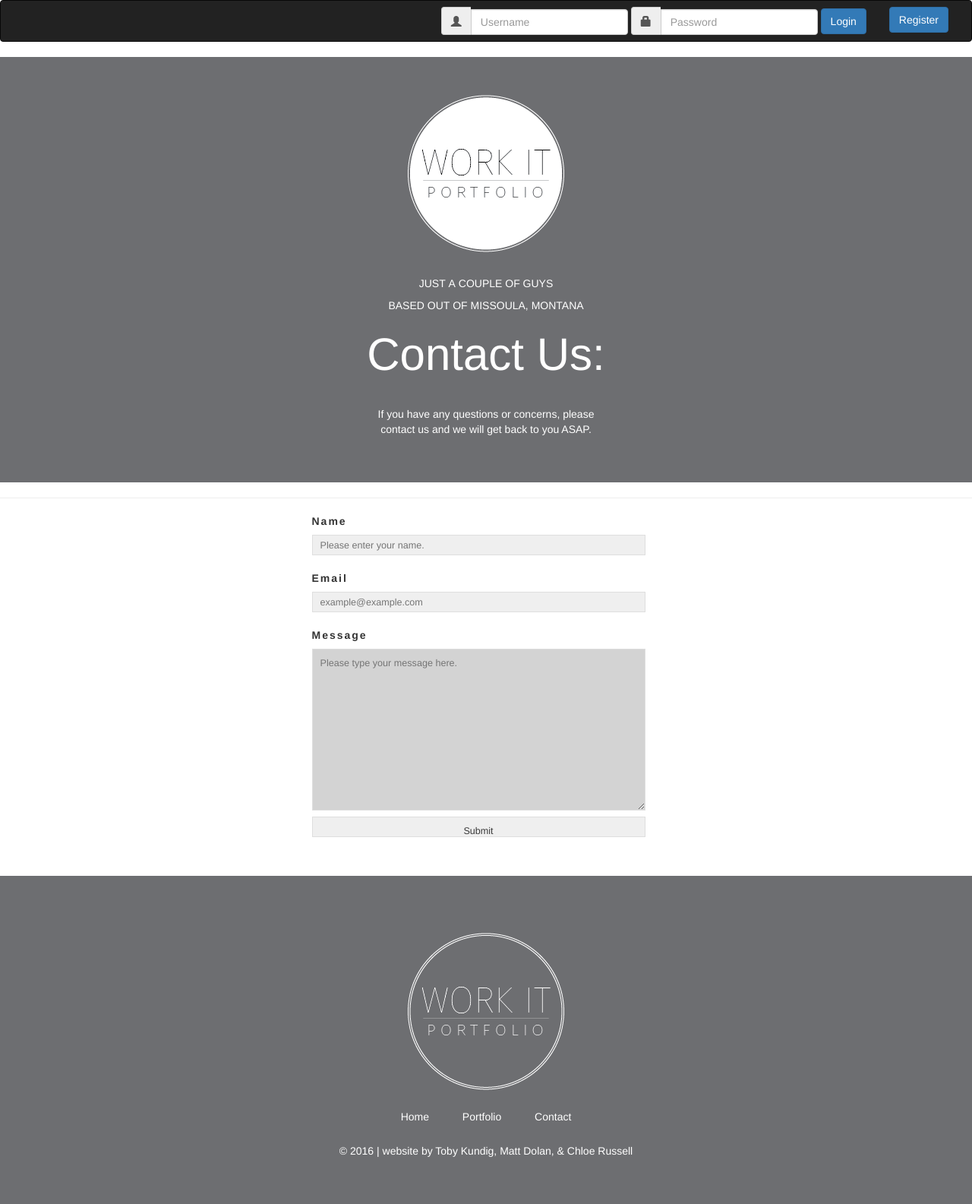
After one commit to TobiasKundig/CSCI491Project, a Django app: page /contact/ in a window 1280 px wide. The commit adds this page. Shown: the whole page at 76% size. Run offline with Django 3.2, Linux system fonts and the light colour scheme; some libraries are stand-ins or nearby versions.

Commit message:
added contact page and fixed minor css problems

```diff
--- a/MyWork/urls.py
+++ b/MyWork/urls.py
@@ -1,3 +1,5 @@
+
+
 
 from django.conf.urls import include, url
 from django.contrib import admin
--- a/portfolio/static/src/pages/contact.html
+++ b/portfolio/static/src/pages/contact.html
@@ -17,8 +17,8 @@
     <link rel="stylesheet" href="../css/contactStylesheet.css">
 
     <script src="js/vendor/modernizr-2.8.3.min.js"></script>        <script src="https://ajax.googleapis.com/ajax/libs/jquery/1.12.4/jquery.min.js"></script>
-        <script>window.jQuery || document.write('<script src="js/vendor/jquery-{{JQUERY_VERSION}}.min.js"><\/script>')</script>
-        <script src="js/plugins.js"></script>
+    <script>window.jQuery || document.write('<script src="js/vendor/jquery-{{JQUERY_VERSION}}.min.js"><\/script>')</script>
+    <script src="js/plugins.js"></script>
     <script src="js/main.js"></script>
 
 </head>
--- a/portfolio/urls.py
+++ b/portfolio/urls.py
@@ -7,6 +7,7 @@ from .views import RegisterView
 from . import views
 urlpatterns = [
     url(r'^$', views.index, name='index'),
+    url(r'^contact/',  views.contact, name='contact'),
     url(r'^register/$', RegisterView.as_view(), name='register'), #registration page
     url(r'^login/$', LoginView.as_view(), name='login'),
     url(r'^logout/$', views.logout, name='logout'),
--- a/portfolio/views.py
+++ b/portfolio/views.py
@@ -20,6 +20,8 @@ def index(request):
      return render(request, 'portfolio/index.html')
    # return render(request,'portfolio/index.html')
 
+def contact(request):
+    return render(request, 'portfolio/contact.html')
 
 # profile and detail are different ways to access a portfolio. It depends on context.
 def profile(request):
--- a/templates/portfolio/base.html
+++ b/templates/portfolio/base.html
@@ -65,7 +65,7 @@
             </div>
         </nav>
 
-    <div class="container">
+
 
 
     {% block content %}
@@ -76,7 +76,7 @@
     {% endblock content %}
 
 
-    </div>
+
         <div id="footer"></div>
 
         <footer>
@@ -91,7 +91,7 @@
         </footer>
 
     <script>
-            $("#footer").load("{% static 'src/pages/footer.html' %}");
+
 
             $("#register").submit(function(){
                 console.log("registering");
--- /dev/null
+++ b/templates/portfolio/contact.html
@@ -0,0 +1,45 @@
+{% extends "portfolio/base.html" %}
+{% load staticfiles %}
+{% block extra_head %}
+
+    <link rel="stylesheet" href="{% static 'src/css/contactStylesheet.css' %}">
+
+{% endblock %}
+
+{% block content %}
+    <div class="contactHeader">
+        <img id="contactLogo" src="{% static 'src/img/FinalLogoWhiteFilled.png' %}">
+
+        <div id="contactInfo">
+            <p>just a couple of guys<br>based out of missoula, montana</p>
+        </div>
+
+        <h1>Contact Us:</h1>
+
+        <p id="contactText">If you have any questions or concerns, please contact us and we will get back to you ASAP.</p>
+
+    </div>
+
+
+    <hr>
+
+
+
+    <div class="centered">
+        <form>
+
+            <label>Name</label>
+            <input name="name" placeholder="Please enter your name.">
+
+            <label>Email</label>
+            <input name="Email" type="email" placeholder="example@example.com">
+
+            <label>Message</label>
+            <textarea name="message" placeholder="Please type your message here."></textarea>
+
+            <input id="submit" name="submit" type="submit" value="Submit">
+
+        </form>
+    </div>
+
+{% endblock content %}
--- a/templates/portfolio/portfolio.html
+++ b/templates/portfolio/portfolio.html
@@ -42,8 +42,7 @@
         </div>
 </div>
 
-        <div class="default">
-        <div class="top">
+
 
 
 
```
